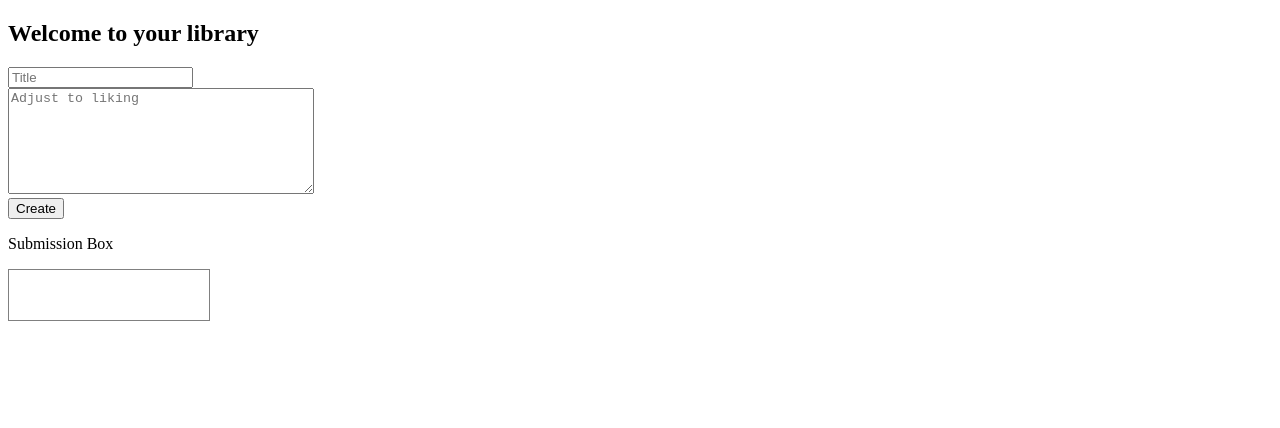
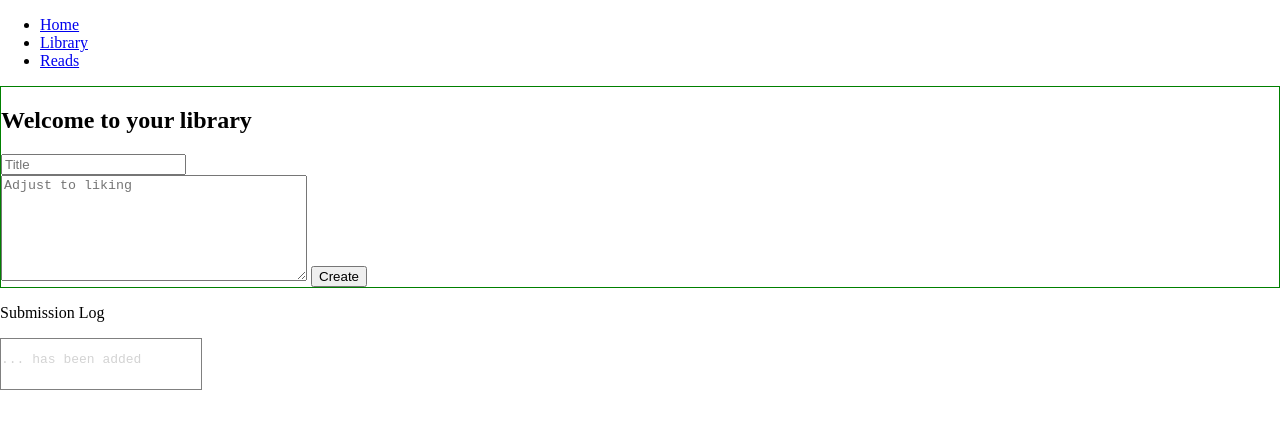
Before and after one commit to olafnub/Journal-Book, a plain HTML site: page index.html in a window 1280 px wide. Drawn offline with Linux system fonts and the light colour scheme.

Commit message:
Create header links, readjust look

```diff
--- a/index.html
+++ b/index.html
@@ -10,26 +10,35 @@
 </head>
 <body>
 
+    <ul id="links">
+        <li><a href="index.html">Home</a></li>
+        <li><a href='library.html'>Library</a></li>
+        <li><a href='reads.html'>Reads</a></li>
+    </ul>
+
     <form>
 
     <div class="formBox">
     <h2>Welcome to your library</h2>
     </div>
+
+    <div class="header">
     <div class="formBox">
     <input type="text" id="diaryTitle" placeholder="Title"></input>
     </div>
     <div class="formBox">
     <textarea type="text" id="txt" rows="3" placeholder="Adjust to liking"></textarea>
+    <button id="createButton">Create</button>
+
+</div>
     </div>
-    <div class="formBox">
-    <button id="createButton">Create</button>
-    </div>
+
     </form>
     <div class="submitBox">
-        <p>Submission Box</p>
+        <p style="font-weight: 500">Submission Log</p>
     <div class="imbedded">
         <div id="msg">
-            <pre></pre>
+            <pre>... has been added</pre>
         </div>
     </div>
     </div>
--- a/style.css
+++ b/style.css
@@ -1,9 +1,6 @@
 body {
-    /* display: flex; */
-    /* border: 1px solid green; */
-    justify-content: center;
-    /* background-color: black; */
-    gap: 2em;
+    margin: 0;
+    padding: 0;
 }
 @media screen and (max-width: 600px) {
     #txt {
@@ -22,11 +19,16 @@ body {
     border: 1px solid brown;
     display: flex;
 }
-#create {
-    flex: 0;
-}
 .imbedded {
     border: 1px solid gray;
     height: 50px;
     width: 200px;
+    color: lightgray;
 }
+form {
+    display: flex;
+    flex-direction: column;
+    border: 1px solid green;
+    justify-content: center;
+    /* align-items: center; */
+}
```
